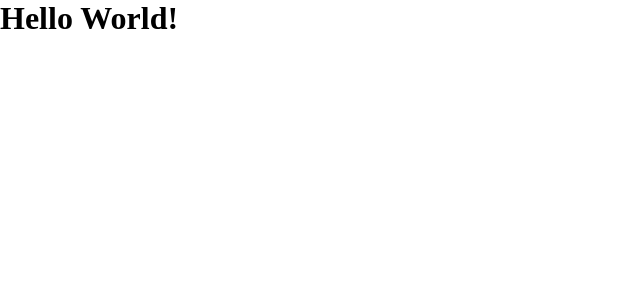
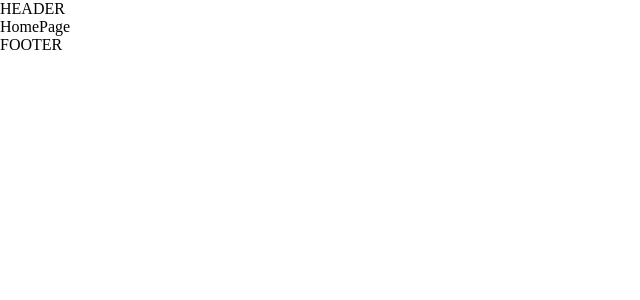
Before and after one commit to nicolaparutto/webapp-react, a React (Vite) app: page / in a window 1280 px wide. Shown: the top 300 px of the page, without its empty margins (0-640 px from the left). Built offline with nearby package versions, Linux system fonts and the light colour scheme.

Commit message:
feat: second milestone completed | set a default layout and inserted routes to navigate between pages

```diff
--- a/src/App.jsx
+++ b/src/App.jsx
@@ -1,9 +1,22 @@
+//router import:
+import { BrowserRouter, Routes, Route } from "react-router-dom";
+//Default Layout import:
+import DefaultLayout from "./layouts/DefaultLayout";
+//pages:
+import HomePage from "./pages/HomePage";
+import MovieDetailPage from "./pages/MovieDetailPage";
+
 function App() {
 
   return (
-    <>
-      <h1>Hello World!</h1>
-    </>
+    <BrowserRouter>
+      <Routes>
+        <Route Component={DefaultLayout}>
+          <Route path="/" Component={HomePage} />
+          <Route path="/movie-detail/:id" Component={MovieDetailPage} />
+        </Route>
+      </Routes>
+    </BrowserRouter>
   )
 
 }
--- /dev/null
+++ b/src/layouts/DefaultLayout.jsx
@@ -0,0 +1,25 @@
+import { Outlet } from "react-router-dom";
+
+
+
+function DefaultLayout() {
+
+   return (
+      <>
+         <header>
+            HEADER
+         </header>
+
+         <main>
+            <Outlet />
+         </main>
+
+         <footer>
+            FOOTER
+         </footer>
+      </>
+   )
+
+}
+
+export default DefaultLayout
--- /dev/null
+++ b/src/pages/HomePage.jsx
@@ -0,0 +1,7 @@
+function HomePage() {
+   return (
+      <div>HomePage</div>
+   )
+}
+
+export default HomePage
--- /dev/null
+++ b/src/pages/MovieDetailPage.jsx
@@ -0,0 +1,7 @@
+function MovieDetailPage(props) {
+   return (
+      <div>MovieDetailPage</div>
+   )
+}
+
+export default MovieDetailPage
```
